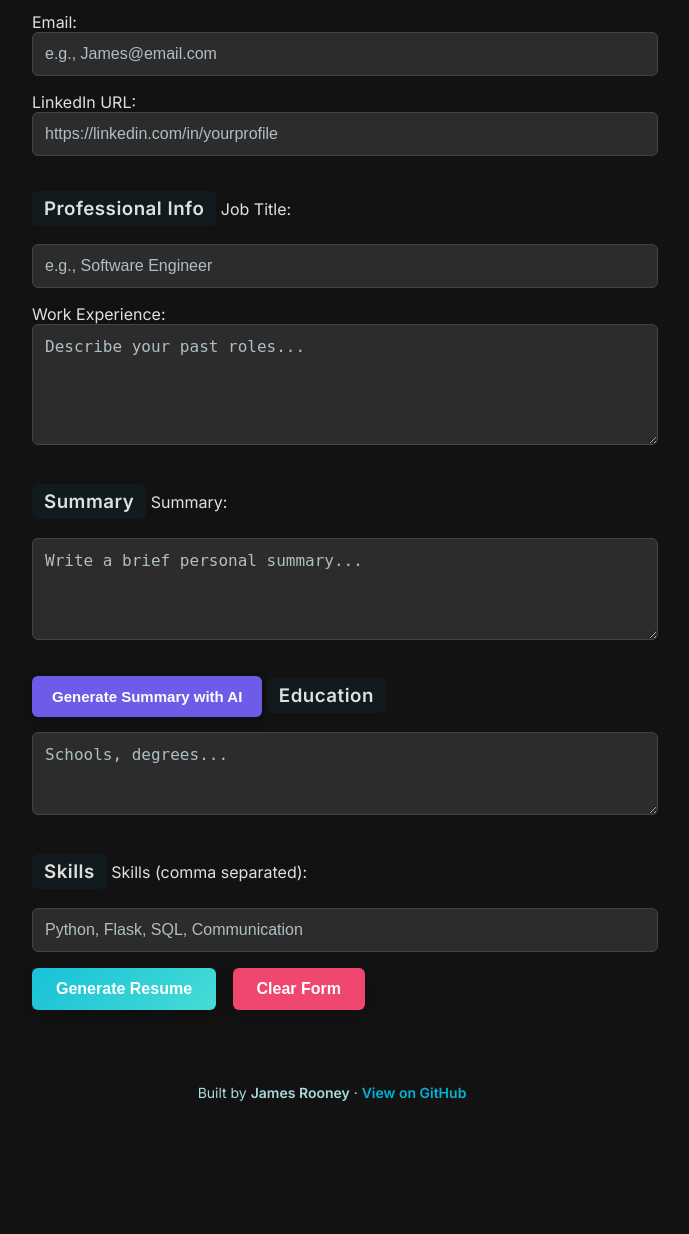
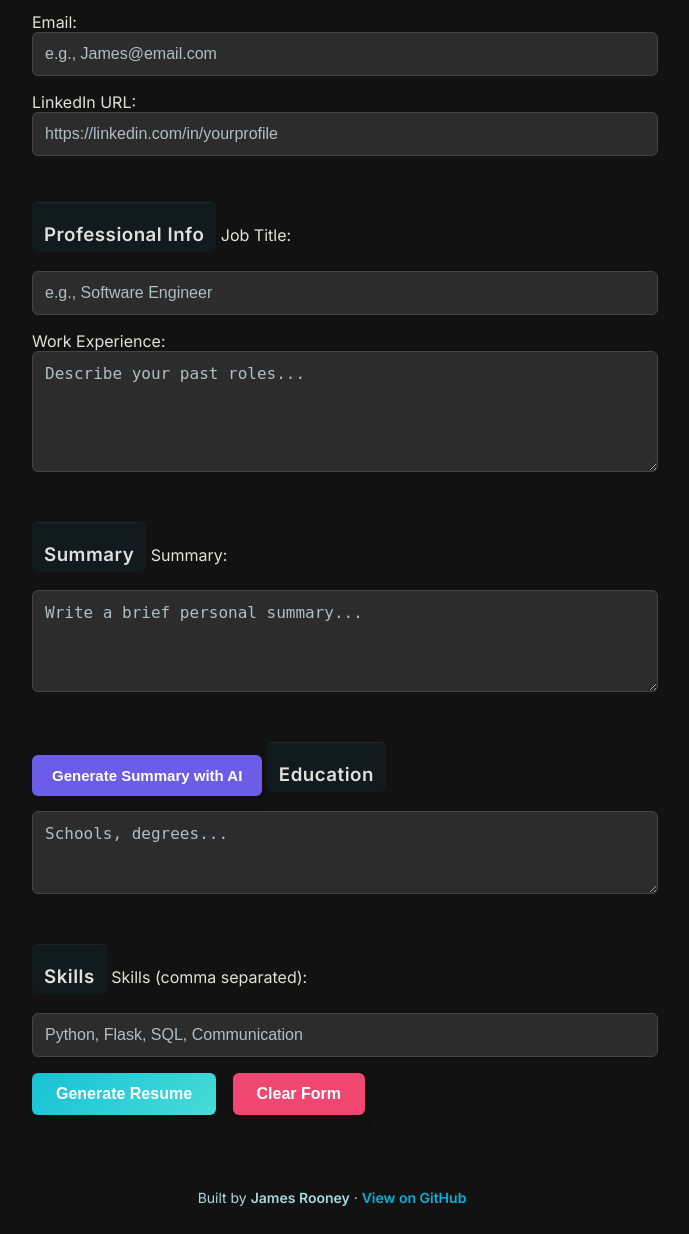
Before and after one commit to jamesr150/resume-builder, a Flask app: page / in a window 1280 px wide. Shown: the part 290-1524 px from the top of the page, without its empty margins (308-997 px from the left). Before the commit the page ends 1391 px from the top, so only its background shows below. Run offline with Flask 3, Linux system fonts and the light colour scheme.

Commit message:
section between headers

```diff
--- a/static/style.css
+++ b/static/style.css
@@ -355,3 +355,8 @@
     border-radius: 6px;
     display: inline-block;
   }
+  form h3:not(:first-of-type) {
+    border-top: 1px solid rgba(255, 255, 255, 0.06);
+    padding-top: 20px;
+    margin-top: 30px;
+  }
```
